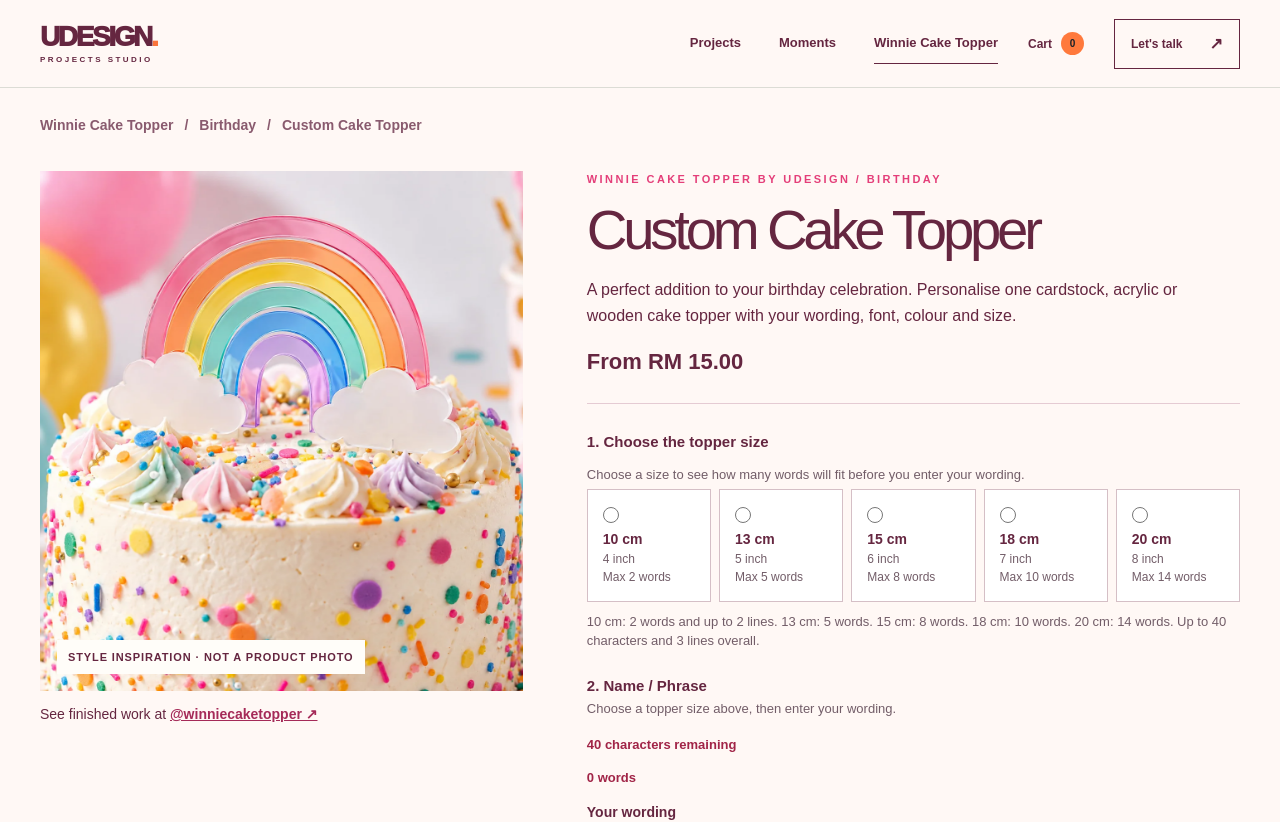
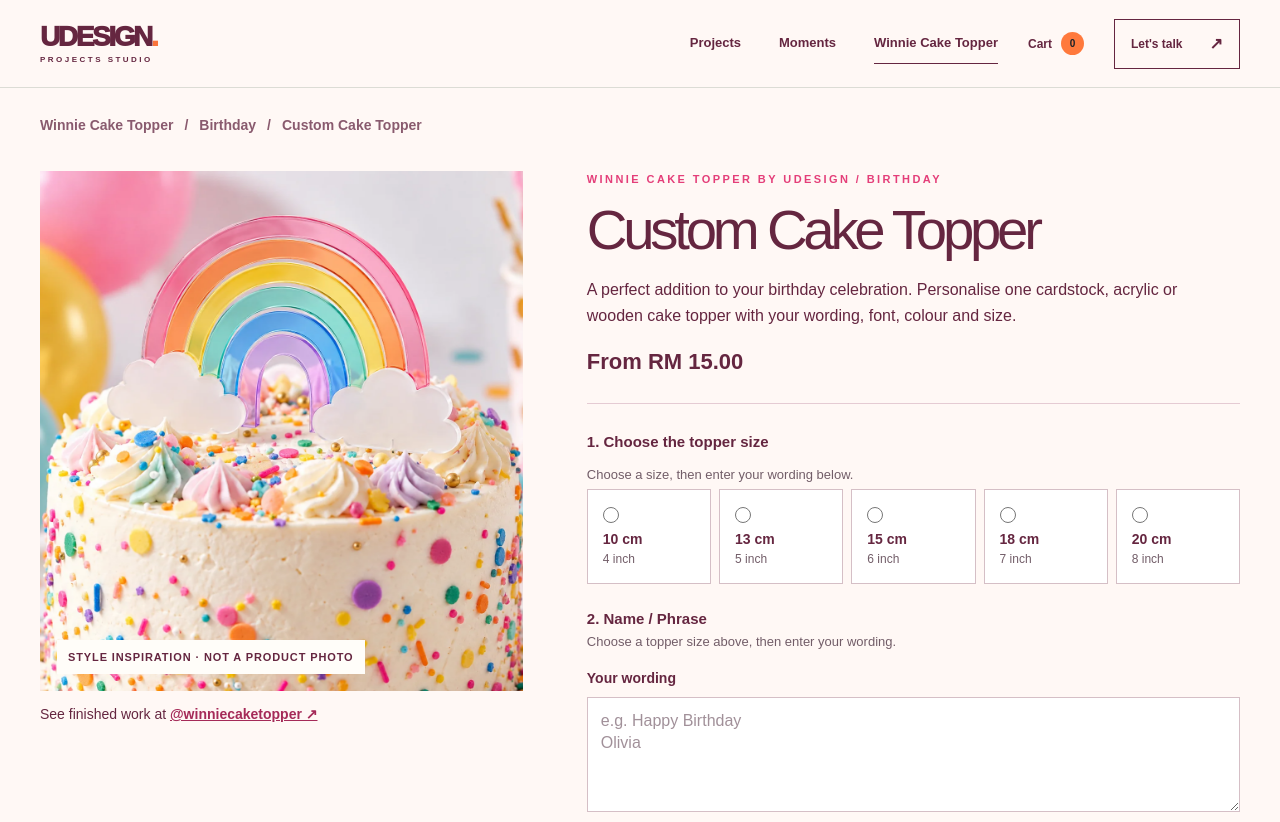
Before and after one commit to winniep88/udesign-website, a Next.js app: page /winnie-cake-topper/event/birthday/custom-cake-topper in a window 1280 px wide. Shown: the top 822 px of the page. Built offline with nearby package versions, Linux system fonts and the light colour scheme.

Commit message:
Set cake topper character limits by size

```diff
--- a/app/winnie-cake-topper/event/[event]/page.tsx
+++ b/app/winnie-cake-topper/event/[event]/page.tsx
@@ -36,12 +36,12 @@ export default async function TopperEventPage({ params }: Props) {
         <section className="topper-line-products shell" aria-labelledby="topper-line-products-title">
           <p className="eyebrow">STEP 2 / CHOOSE A PRODUCT</p>
           <h2 id="topper-line-products-title">Make it yours.</h2>
-          <p>One custom product for every event. Type your wording, preview your font, then choose cardstock, acrylic or wood, its colour and the topper width.</p>
+          <p>One custom product for every event. Choose the size, type your wording, preview your font, then choose cardstock, acrylic or wood and its colour.</p>
           <div className="topper-line-products__grid topper-line-products__grid--single">
             <article>
               <span className="topper-line-products__number">CUSTOM MADE</span>
               <h3>{topperProductName()}</h3>
-              <p>Word limits by size: 10 cm (2), 13 cm (5), 15 cm (8), 18 cm (10), 20 cm (14). Up to 40 characters overall.</p>
+              <p>Choose your topper size and enter your personalised wording on the product page.</p>
               <small>10–20 cm / 4–8 inch</small>
               <small>From {formatRinggit(topperChoicePriceSen(1, "cardstock", topperFinishes.cardstock[0].name, 10)!)}</small>
               <Link href={topperProductHref(chosen.slug)}>Customise your cake topper <span aria-hidden="true">→</span></Link>
--- a/components/CustomTopperForm.tsx
+++ b/components/CustomTopperForm.tsx
@@ -5,7 +5,7 @@ import { useEffect, useMemo, useRef, useState, type ChangeEvent, type FormEvent
 import { useCart } from "@/components/CartProvider";
 import { formatRinggit } from "@/lib/catalog";
 import { whatsappLink } from "@/lib/contact";
-import { topperChoicePriceSen, topperFinishes, topperFontStyles, topperProductName, topperSizes, topperWordCount, topperWordLimit, type TopperEventSlug, type TopperLineCount, type TopperMaterial } from "@/lib/topper";
+import { topperCharacterLimit, topperChoicePriceSen, topperFinishes, topperFontStyles, topperProductName, topperSizes, type TopperEventSlug, type TopperLineCount, type TopperMaterial } from "@/lib/topper";
 
 export function CustomTopperForm({ initialEventSlug }: { initialEventSlug: TopperEventSlug }) {
   const { addItem, ready } = useCart();
@@ -27,8 +27,7 @@ export function CustomTopperForm({ initialEventSlug }: { initialEventSlug: Toppe
   const wordingLines = wording.split(/\r?\n/);
   const lineCount = wordingLines.length as TopperLineCount;
   const wordingCharacters = wording.replace(/\r?\n/g, "").length;
-  const wordCount = topperWordCount(wordingLines);
-  const wordLimit = topperWordLimit(sizeCm);
+  const characterLimit = topperCharacterLimit(sizeCm);
   const unitPriceSen = material && finish ? topperChoicePriceSen(lineCount, material, finish, sizeCm) : undefined;
   const matchingFonts = useMemo(() => topperFontStyles.filter((font) => font.toLowerCase().includes(fontSearch.trim().toLowerCase())), [fontSearch]);
   const visibleFonts = matchingFonts.slice(0, shownFonts);
@@ -54,7 +53,7 @@ export function CustomTopperForm({ initialEventSlug }: { initialEventSlug: Toppe
 
   function changeWording(value: string) {
     const next = value.replace(/\r\n?/g, "\n");
-    if (next.replace(/\n/g, "").length > 40 || next.split("\n").length > 3) return;
+    if (next.replace(/\n/g, "").length > (characterLimit ?? 0) || next.split("\n").length > 3) return;
     setWording(next);
     setWordingError("");
     setAdded(false);
@@ -76,12 +75,8 @@ export function CustomTopperForm({ initialEventSlug }: { initialEventSlug: Toppe
   async function submit(event: FormEvent<HTMLFormElement>) {
     event.preventDefault();
     if (submitting || !ready || !sizeCm || !material || !finish) return;
-    if (wordingCharacters > 40 || wordingLines.some((line) => !line.trim())) {
-      setWordingError("Please enter wording on every line, within 40 characters. Use up to 3 lines.");
-      return;
-    }
-    if (wordLimit && wordCount > wordLimit) {
-      setWordingError(`${sizeCm} cm allows up to ${wordLimit} words. Shorten your wording or choose a larger size.`);
+    if (!characterLimit || wordingCharacters > characterLimit || wordingLines.some((line) => !line.trim())) {
+      setWordingError(`Please enter wording on every line, within ${characterLimit ?? 0} characters. Use up to 3 lines.`);
       return;
     }
     if (sizeCm === 10 && lineCount > 2) {
@@ -135,25 +130,23 @@ export function CustomTopperForm({ initialEventSlug }: { initialEventSlug: Toppe
     <form className="custom-topper-form" id="customise" onSubmit={submit}>
       <fieldset className="custom-topper-form__choices">
         <legend>1. Choose the topper size</legend>
-        <p className="custom-topper-form__intro">Choose a size to see how many words will fit before you enter your wording.</p>
+        <p className="custom-topper-form__intro">Choose a size, then enter your wording below.</p>
         <div className="custom-topper-form__size-grid">
           {topperSizes.map((size) => <label className={sizeCm === size.cm ? "is-selected" : ""} key={size.cm}>
             <input type="radio" name="size" required checked={sizeCm === size.cm} onChange={() => { setSizeCm(size.cm); setWordingError(""); setAdded(false); }} />
-            <strong>{size.cm} cm</strong><small>{size.inch} inch</small><small>Max {topperWordLimit(size.cm)} words</small>
+            <strong>{size.cm} cm</strong><small>{size.inch} inch</small>
           </label>)}
         </div>
-        <p className="custom-topper-form__size-note">10 cm: 2 words and up to 2 lines. 13 cm: 5 words. 15 cm: 8 words. 18 cm: 10 words. 20 cm: 14 words. Up to 40 characters and 3 lines overall.</p>
       </fieldset>
 
       <fieldset className="custom-topper-form__wording">
         <legend>2. Name / Phrase</legend>
-        <p className="custom-topper-form__intro" id="topper-wording-help">{sizeCm ? `Your ${sizeCm} cm topper allows up to ${wordLimit} words. Type the words exactly as you want them to appear. Press Enter for another line, up to 3 lines.` : "Choose a topper size above, then enter your wording."}</p>
-        <p className="custom-topper-form__remaining" aria-live="polite">{40 - wordingCharacters} characters remaining</p>
-        <p className="custom-topper-form__remaining" aria-live="polite">{wordCount} {wordCount === 1 ? "word" : "words"}{wordLimit ? ` · ${sizeCm} cm allows up to ${wordLimit} words` : ""}</p>
+        <p className="custom-topper-form__intro" id="topper-wording-help">{sizeCm ? `Type the words exactly as you want them to appear. Press Enter for another line, up to ${sizeCm === 10 ? 2 : 3} lines.` : "Choose a topper size above, then enter your wording."}</p>
         <label className="custom-topper-form__field">Your wording
           <textarea rows={4} required disabled={!sizeCm} value={wording} onChange={(event) => changeWording(event.target.value)} aria-describedby="topper-wording-help" placeholder={"e.g. Happy Birthday\nOlivia"} />
         </label>
-        {wordLimit && wordCount > wordLimit && <p className="custom-topper-form__error" role="alert">{sizeCm} cm allows up to {wordLimit} words. Choose a larger size or shorten your wording.</p>}
+        {characterLimit && <p className="custom-topper-form__remaining" aria-live="polite">{sizeCm} cm: maximum {characterLimit} characters · {characterLimit - wordingCharacters} remaining</p>}
+        {characterLimit && wordingCharacters > characterLimit && <p className="custom-topper-form__error" role="alert">Your wording is too long for {sizeCm} cm. Choose a larger size or shorten it.</p>}
         {sizeCm === 10 && lineCount > 2 && <p className="custom-topper-form__error" role="alert">Three lines need a 13 cm or larger topper.</p>}
         {wordingError && <p className="custom-topper-form__error" role="alert">{wordingError}</p>}
       </fieldset>
--- a/lib/topper.ts
+++ b/lib/topper.ts
@@ -115,12 +115,8 @@ export function topperProductName() {
   return "Custom Cake Topper";
 }
 
-export function topperWordLimit(sizeCm: number): number | undefined {
-  return ({ 10: 2, 13: 5, 15: 8, 18: 10, 20: 14 } as Record<number, number>)[sizeCm];
-}
-
-export function topperWordCount(wording: readonly string[]): number {
-  return wording.join(" ").trim().split(/\s+/u).filter(Boolean).length;
+export function topperCharacterLimit(sizeCm: number): number | undefined {
+  return ({ 10: 30, 13: 40, 15: 50, 18: 60, 20: 80 } as Record<number, number>)[sizeCm];
 }
 
 export function topperChoicePriceSen(lineCount: TopperLineCount, material: TopperMaterial, finish: string, sizeCm: number): number | undefined {
@@ -139,7 +135,7 @@ export function normaliseTopperSelection(value: unknown): TopperCartSelection |
   if (item.material !== "cardstock" && item.material !== "acrylic" && item.material !== "wood") return undefined;
   if (typeof item.finish !== "string" || typeof item.sizeCm !== "number" || topperChoicePriceSen(item.lineCount, item.material, item.finish, item.sizeCm) === undefined) return undefined;
   if (!Array.isArray(item.wording) || item.wording.length !== item.lineCount) return undefined;
-  if (item.wording.some((line) => typeof line !== "string" || !line.trim() || line.length > 60)) return undefined;
+  if (item.wording.some((line) => typeof line !== "string" || !line.trim() || line.length > 80)) return undefined;
   if (item.details !== undefined && (typeof item.details !== "string" || item.details.length > 120)) return undefined;
   // Keep older cart selections when the public font list is curated again.
   if (item.fontFamily !== undefined && (typeof item.fontFamily !== "string" || item.fontFamily.length > 80 || !/^[\p{L}\p{N} .'-]+$/u.test(item.fontFamily))) return undefined;
--- a/scripts/smoke-worker.mjs
+++ b/scripts/smoke-worker.mjs
@@ -79,14 +79,12 @@ try {
   assert.deepEqual(await status.json(), { status: "paid", orderId });
   const topper = { brand: "winnie", product: "Custom Cake Topper", quantity: 1, notes: "", topper: { eventSlug: "birthday", lineCount: 1, material: "cardstock", finish: "Glitter Black", sizeCm: 10, wording: ["Happy Birthday Olivia"] } };
   const topperCheckout = (item) => paidFetch("/api/checkout/", { method: "POST", headers: { origin: "https://udesign.example", "content-type": "application/json" }, body: JSON.stringify({ ...checkoutBody, items: [item] }) });
-  assert.equal((await topperCheckout(topper)).status, 400, "10 cm must reject more than two words");
-  assert.equal((await topperCheckout({ ...topper, topper: { ...topper.topper, sizeCm: 13, wording: ["One Two Three Four Five Six"] } })).status, 400, "13 cm must reject more than five words");
-  for (const [sizeCm, limit] of [[15, 8], [18, 10], [20, 14]]) {
-    const wording = [Array.from({ length: limit + 1 }, () => "a").join(" ")];
-    assert.equal((await topperCheckout({ ...topper, topper: { ...topper.topper, sizeCm, wording } })).status, 400, `${sizeCm} cm must reject more than ${limit} words`);
+  for (const [sizeCm, limit] of [[10, 30], [13, 40], [15, 50], [18, 60], [20, 80]]) {
+    const wording = ["a".repeat(limit + 1)];
+    assert.equal((await topperCheckout({ ...topper, topper: { ...topper.topper, sizeCm, wording } })).status, 400, `${sizeCm} cm must reject more than ${limit} characters`);
   }
-  const validTopper = await topperCheckout({ ...topper, topper: { ...topper.topper, wording: ["Happy Birthday"] } });
-  assert.equal(validTopper.status, 200, "10 cm accepts two words");
-  assert.equal(createdPurchase.purchase.products[0].price, 1500);
+  const validTopper = await topperCheckout({ ...topper, topper: { ...topper.topper, sizeCm: 20, wording: ["a".repeat(80)] } });
+  assert.equal(validTopper.status, 200, "20 cm accepts 80 characters");
+  assert.equal(createdPurchase.purchase.products[0].price, 2000);
 } finally { globalThis.fetch = originalFetch; }
 console.log("Worker storefront, image upload and CHIP checkout checks passed.");
--- a/worker/index.js
+++ b/worker/index.js
@@ -25,11 +25,10 @@ function pricedLines(items) {
     if (item.topper && !item.productId && !item.variantId) {
       const t = item.topper;
       const validEvent = ["birthday", "wedding", "baby-shower", "bridal-shower", "anniversary", "celebration"].includes(t.eventSlug);
-      const validLines = [1, 2, 3].includes(t.lineCount) && Array.isArray(t.wording) && t.wording.length === t.lineCount && t.wording.every((s) => cleanString(s, 60));
+      const validLines = [1, 2, 3].includes(t.lineCount) && Array.isArray(t.wording) && t.wording.length === t.lineCount && t.wording.every((s) => cleanString(s, 80));
       const validSize = [10, 13, 15, 18, 20].includes(t.sizeCm) && (t.lineCount !== 3 || t.sizeCm >= 13);
-      const words = validLines ? t.wording.join(" ").trim().split(/\s+/u).length : 0;
-      const wordLimits = { 10: 2, 13: 5, 15: 8, 18: 10, 20: 14 };
-      const validWording = validLines && t.wording.join("").length <= 40 && words <= (wordLimits[t.sizeCm] ?? 0);
+      const characterLimits = { 10: 30, 13: 40, 15: 50, 18: 60, 20: 80 };
+      const validWording = validLines && t.wording.join("").length <= (characterLimits[t.sizeCm] ?? 0);
       const finishes = { cardstock: ["Glitter Black", "Glitter Dark Blue", "Glitter Green", "Glitter Gold", "Glitter Pink", "Glitter Purple", "Glitter Silver", "Matte Black", "Shiny Gold", "Shiny Rose Gold", "Shiny Silver"], acrylic: ["Black", "Blue", "Green", "Grey", "Matte gold", "Mirror Gold", "Mirror Rose Gold", "Mirror Silver", "Pink", "Red", "Yellow"], wood: ["Natural wood", "Brown wood"] };
       if (!validEvent || !validWording || !validSize || !finishes[t.material]?.includes(t.finish) || (t.details && !cleanString(t.details, 120)) || (t.fontFamily && (typeof t.fontFamily !== "string" || t.fontFamily.length > 80 || !/^[\p{L}\p{N} .'-]+$/u.test(t.fontFamily)))) throw new Error("Check the cake topper choices.");
       price = TOPPER_PRICES[t.material]?.[t.sizeCm] + (TOPPER_PRICES.finishExtras[t.finish] ?? 0);
```
